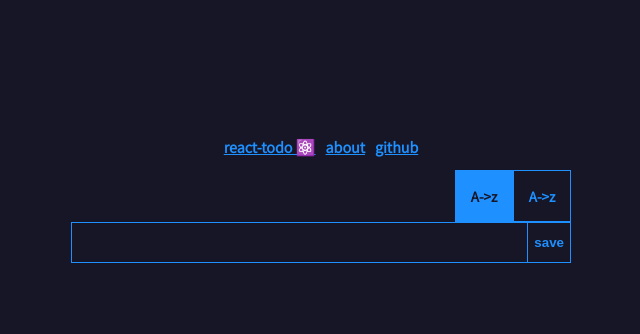
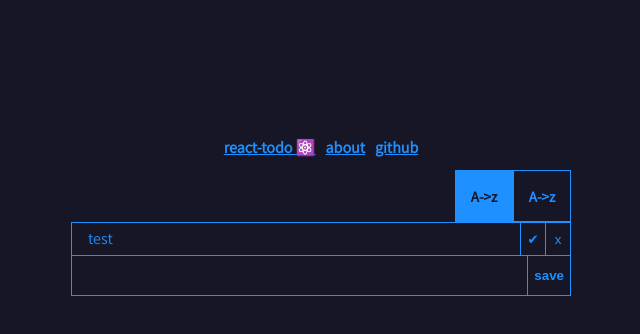
Before and after one commit to jakubjun/react-todos, a React (Vite) app: page / in a window 1280 px wide. Shown: the top 334 px of the page, without its empty margins (319-959 px from the left). Built offline with nearby package versions, Linux system fonts and the light colour scheme; no server answers.

Commit message:
Finish interactivity

```diff
--- a/package.json
+++ b/package.json
@@ -13,9 +13,11 @@
     "deploy": "gh-pages -d dist"
   },
   "dependencies": {
+    "@reduxjs/toolkit": "^1.9.0",
     "prop-types": "^15.8.1",
     "react": "^18.2.0",
-    "react-dom": "^18.2.0"
+    "react-dom": "^18.2.0",
+    "react-redux": "^8.0.5"
   },
   "devDependencies": {
     "@babel/plugin-transform-modules-commonjs": "^7.19.6",
--- a/src/component/app/App.jsx
+++ b/src/component/app/App.jsx
@@ -1,7 +1,22 @@
+import { useEffect } from 'react';
+import { useDispatch } from 'react-redux';
 import Router from '../router/Router';
 import './app.less';
+import { initialize } from '../../store/todosSlice';
 
 function App() {
+  const dispatch = useDispatch();
+
+  useEffect(() => {
+    fetch('https://jsonplaceholder.typicode.com/todos?userId=1').then(
+      (response) => response.json(),
+    ).then(
+      (data) => {
+        dispatch(initialize(data));
+      },
+    );
+  }, []);
+
   return (
     <Router />
   );
--- a/src/component/todoAdder/TodoAdder.jsx
+++ b/src/component/todoAdder/TodoAdder.jsx
@@ -1,11 +1,16 @@
+import { useState } from 'react';
+import { useDispatch } from 'react-redux';
+import { add } from '../../store/todosSlice';
 import './todoAdder.less';
 
 const CLASS_NAME = 'todo-adder';
 export default function TodoAdder() {
+  const dispatch = useDispatch();
+  const [title, setTitle] = useState('');
   return (
     <div className={CLASS_NAME}>
-      <input type="text" />
-      <button>save</button>
+      <input value={title} onChange={(e) => setTitle(e.target.value)} type="text" />
+      <button onClick={() => { dispatch(add(title)); setTitle(''); }}>save</button>
     </div>
   );
 }
--- a/src/component/todoItem/TodoItem.jsx
+++ b/src/component/todoItem/TodoItem.jsx
@@ -1,8 +1,20 @@
+import { useDispatch } from 'react-redux';
+import { check, remove } from '../../store/todosSlice';
 import './todoItem.less';
 
 const CLASS_NAME = 'todo-item';
 
 export default function TodoItem(props) {
   const { todo } = props;
-  return <div className={CLASS_NAME}>{todo.title}</div>;
+
+  const dispatch = useDispatch();
+  return (
+    <div className={CLASS_NAME}>
+      <div className={`${CLASS_NAME}_title`}>{todo.title}</div>
+      <div className={`${CLASS_NAME}_actions`}>
+        <button onClick={() => dispatch(check(todo.id))} className={`${CLASS_NAME}_actions_action`}>✔</button>
+        <button onClick={() => dispatch(remove(todo.id))} className={`${CLASS_NAME}_actions_action`}>x</button>
+      </div>
+    </div>
+  );
 }
--- a/src/component/todoItem/todoItem.less
+++ b/src/component/todoItem/todoItem.less
@@ -1,4 +1,36 @@
 .todo-item {
   border-bottom: 1px solid @primary-color;
-  padding: 8px 16px;
+  display: flex;
+
+  &:hover {
+    background-color: darken(@background-color, 30%)
+  }
+
+  &_title {
+    flex-grow: 1;
+    padding: 8px 16px;
+  }
+
+  &_actions {
+    display: flex;
+    align-items: center;
+
+    &_action {
+      background-color: inherit;
+      border: 0;
+      border-left: 1px solid @primary-color;
+      color: @primary-color;
+      padding: 0;
+      display: block;
+      height: 100%;
+      width: 25px;
+      cursor: pointer;
+
+
+      &:hover {
+        background-color: @primary-color;
+        color: @background-color;
+      }
+    }
+  }
 }
--- a/src/component/todoList/TodoList.jsx
+++ b/src/component/todoList/TodoList.jsx
@@ -1,8 +1,8 @@
-import useTodos from '../../utils/todos/useTodos';
+import { useSelector } from 'react-redux';
 import TodoItem from '../todoItem/TodoItem';
 
 export default function TodoList() {
-  const todos = useTodos();
+  const todos = useSelector((state) => state.todos.items);
 
   return <div>{todos.map((todo) => <TodoItem todo={todo} />)}</div>;
 }
--- a/src/main.jsx
+++ b/src/main.jsx
@@ -1,10 +1,14 @@
 import React from 'react';
 import ReactDOM from 'react-dom/client';
+import { Provider } from 'react-redux';
 import App from './component/app/App';
 import './assets/less/reset.less';
+import store from './store/store';
 
 ReactDOM.createRoot(document.getElementById('root')).render(
   <React.StrictMode>
-    <App />
+    <Provider store={store}>
+      <App />
+    </Provider>
   </React.StrictMode>,
 );
--- /dev/null
+++ b/src/store/store.js
@@ -0,0 +1,8 @@
+import { configureStore } from '@reduxjs/toolkit';
+import todoReducer from './todosSlice';
+
+export default configureStore({
+  reducer: {
+    todos: todoReducer,
+  },
+});
--- /dev/null
+++ b/src/store/todosSlice.js
@@ -0,0 +1,39 @@
+import { createSlice } from '@reduxjs/toolkit';
+
+export const todoSlice = createSlice({
+  name: 'todos',
+  initialState: {
+    items: [{ title: 'test' }], loading: true,
+  },
+  reducers: {
+    initialize: (state, action) => {
+      state.items = action.payload;
+      state.loading = false;
+    },
+    check: (state, action) => {
+      state.items = state.items.filter((todo) => todo.id !== action.payload);
+    },
+    remove: (state, action) => {
+      state.items = state.items.filter((todo) => todo.id !== action.payload);
+    },
+    add: (state, action) => {
+      let id = null;
+
+      const isIdUsed = (id) => !state.items.find((todo) => todo.id === id);
+
+      do {
+        id = Math.floor(Math.random() * 1000);
+      } while (isIdUsed(id));
+
+      state.items.push({ title: action.payload, id });
+    },
+
+  },
+});
+
+// Action creators are generated for each case reducer function
+export const {
+  initialize, check, remove, add,
+} = todoSlice.actions;
+
+export default todoSlice.reducer;
--- a/src/utils/todos/useTodos.js
+++ /dev/null
@@ -1,13 +0,0 @@
-import { useEffect, useState } from 'react';
-
-export default function useTodos() {
-  const [todos, setTodos] = useState([]);
-
-  useEffect(() => {
-    fetch('https://jsonplaceholder.typicode.com/todos?userId=1').then((response) => response.json()).then((data) => {
-      setTodos(data);
-    });
-  }, []);
-
-  return todos;
-}
```
Also changed, not shown: 1 other file (tests, documents, lock files or other folders).
